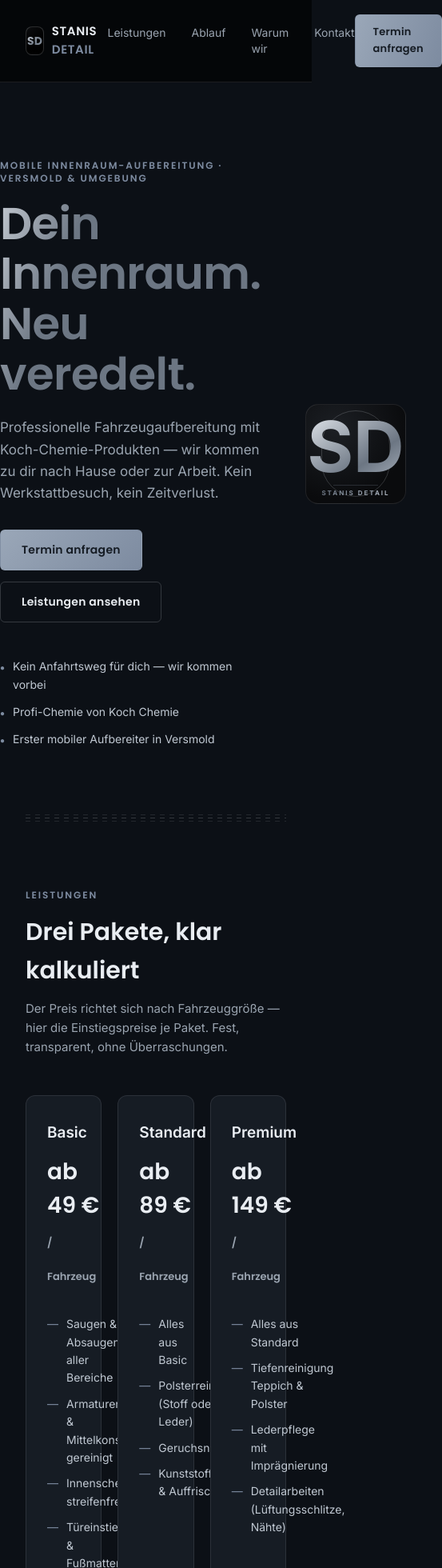
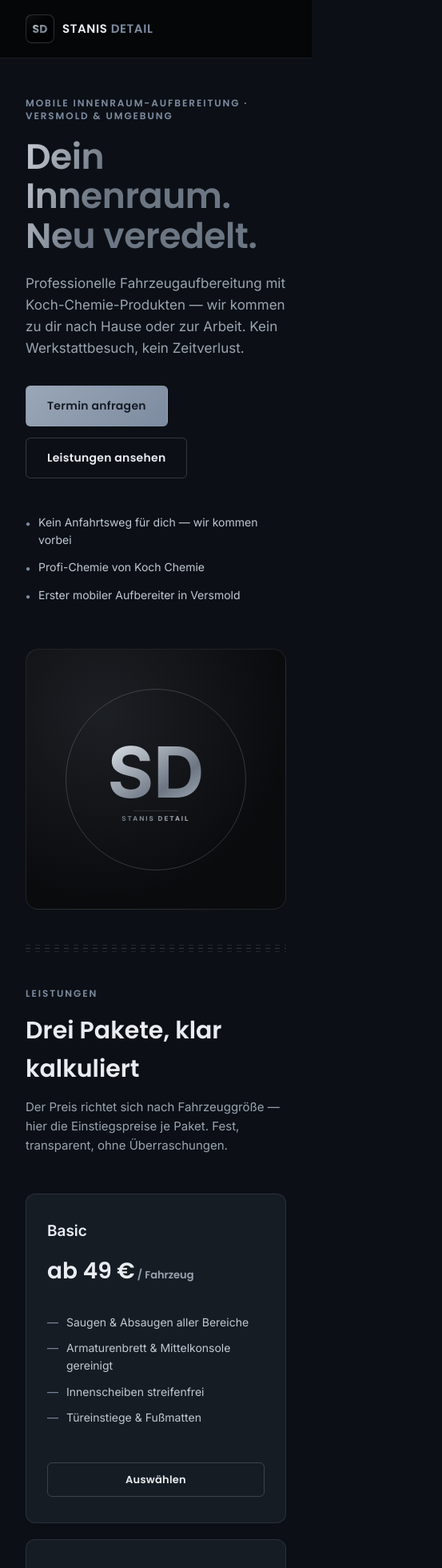
Before and after one commit to Chebannich/stanis-detail, a Next.js app: page / in a window 390 px wide. Shown: the top 1960 px of the page at 80% size, 553 px wide, since content can reach past the window. Built offline with nearby package versions, Linux system fonts and the light colour scheme.

Commit message:
feat: add responsive layouts across all sections

```diff
--- a/src/app/components/Contact.tsx
+++ b/src/app/components/Contact.tsx
@@ -23,7 +23,7 @@ export default function Contact () {
   }
 
   return (
-   <section className="py-22">
+   <section className="py-12 md:py-22">
       <Container>
         <div className="px-8">
           <div className="max-w-140 mb-12">
@@ -31,9 +31,9 @@ export default function Contact () {
             <h2 className="font-heading text-3xl font-semibold leading-[1.6] text-silver-100 mt-3.5">Termin anfragen</h2>
             <p className="text-[15px] leading-[1.6] text-silver-400 mt-3">Formular ausfüllen — wir melden uns innerhalb eines Tages mit einem Terminvorschlag.</p>
           </div>
-          <div className="grid grid-cols-[1.2fr_0.8fr] gap-8">
+          <div className="grid grid-cols-1 lg:grid-cols-[1.2fr_0.8fr] gap-8">
             <form onSubmit={handleSubmit} className="bg-surface border border-line rounded-xl p-8 flex flex-col gap-4">
-              <div className="grid grid-cols-2 gap-4">
+              <div className="grid grid-cols-1 sm:grid-cols-2 gap-4">
                 <div>
                   <label htmlFor="name" className="text-[12.5px] text-silver-400 mb-1.5 block">Name</label>
                   <input id="name" name="name" type="text" placeholder="Dein Name" value={formData.name} onChange={handleChange} className="w-full bg-surface-2 border border-line-strong rounded-md py-2.75 px-3 text-silver-100 text-[14px] outline-none" />
@@ -43,7 +43,7 @@ export default function Contact () {
                   <input id="contactWay" name="contactWay" type="text" placeholder="+49 ... oder name@mail.de" value={formData.contactWay} onChange={handleChange} className="w-full bg-surface-2 border border-line-strong rounded-md py-2.75 px-3 text-silver-100 text-[14px] outline-none" />
                 </div>
               </div>
-              <div className="grid grid-cols-2 gap-4">
+              <div className="grid grid-cols-1 sm:grid-cols-2 gap-4">
                 <div>
                   <label htmlFor="vehicle" className="text-[12.5px] text-silver-400 mb-1.5 block">Fahrzeugmodell</label>
                   <input id="vehicle" name="vehicle" type="text" placeholder="z. B. VW Golf 7" value={formData.vehicle} onChange={handleChange} className="w-full bg-surface-2 border border-line-strong rounded-md py-2.75 px-3 text-silver-100 text-[14px] outline-none" />
@@ -62,7 +62,7 @@ export default function Contact () {
                 <label htmlFor="message" className="text-[12.5px] text-silver-400 mb-1.5 block">Nachricht</label>
                 <textarea id="message" name="message" value={formData.message} onChange={handleChange} placeholder="Wunschtermin, Adresse, Besonderheiten... " className="w-full bg-surface-2 border border-line-strong rounded-md py-2.75 px-3 min-h-22.5 text-silver-100 text-[14px] outline-none"></textarea>
               </div>
-              <button type="submit" className="py-2.75 px-5.5 font-heading border border-transparent tracking-[0.02em] leading-[1.6] text-[13px] font-semibold text-on-accent bg-linear-110 from-accent-light to-accent rounded-md w-1/3">
+              <button type="submit" className="py-2.75 px-5.5 font-heading border border-transparent tracking-[0.02em] leading-[1.6] text-[13px] font-semibold text-on-accent bg-linear-110 from-accent-light to-accent rounded-md w-3/4 md:w-1/3">
                 Anfrage senden
               </button>
             </form>
--- a/src/app/components/Features.tsx
+++ b/src/app/components/Features.tsx
@@ -3,12 +3,12 @@ import { features } from "@/data/features";
 
 export default function Features () {
   return (
-    <section className="py-22">
+    <section className="py-12 md:py-22">
       <Container>
         <div className="px-8">
           <h3 className="font-heading text-xs font-semibold tracking-[0.16em] uppercase text-accent">Warum StanisDetail</h3>
           <h2 className="font-heading text-3xl font-semibold leading-[1.6] text-silver-100 mt-3.5 mb-14">Kein Studio. Kein Warten.</h2>
-          <div className="grid grid-cols-2 gap-px bg-line border border-line rounded-xl overflow-hidden">
+          <div className="grid grid-cols-1 sm:grid-cols-2 gap-px bg-line border border-line rounded-xl overflow-hidden">
             {features.map((feature) => (
               <div className="bg-surface p-7" key={feature.title}>
                 <h4 className="font-heading font-semibold text-base text-silver-100 mb-2">{feature.title}</h4>
--- a/src/app/components/Footer.tsx
+++ b/src/app/components/Footer.tsx
@@ -6,7 +6,7 @@ export default function Footer () {
     <footer className="py-11 border-t border-line">
       <Container>
         <div className="px-8">
-          <div className="flex flex-row justify-between items-center">
+          <div className="flex flex-col md:flex-row md:justify-between items-start md:items-center gap-3">
             <div className="text-[13px] text-silver-600">
               © 2026 StanisDetail — Mobile Fahrzeugaufbereitung, Versmold
             </div>
--- a/src/app/components/Header.tsx
+++ b/src/app/components/Header.tsx
@@ -14,13 +14,13 @@ export default function Header () {
             Stanis <b className="text-accent font-semibold">Detail</b>
           </div>
         </div>
-        <ul className="flex gap-8 text-sm text-silver-400">
+        <ul className="hidden lg:flex gap-8 text-sm text-silver-400">
           <li><Link href={'#pricing'}>Leistungen</Link></li>
           <li><Link href={'#howItWorks'}>Ablauf</Link></li>
           <li><Link href={'#features'}>Warum wir</Link></li>
           <li><Link href={'#contact'}>Kontakt</Link></li>
         </ul>
-        <Link href={'#contact'} className="py-2.75 px-5.5 font-heading border border-transparent tracking-[0.02em] leading-[1.6] text-[13px] font-semibold text-on-accent bg-linear-110 from-accent-light to-accent rounded-md">Termin anfragen</Link>
+        <Link href={'#contact'} className="hidden lg:block py-2.75 px-5.5 font-heading border border-transparent tracking-[0.02em] leading-[1.6] text-[13px] font-semibold text-on-accent bg-linear-110 from-accent-light to-accent rounded-md">Termin anfragen</Link>
       </div>
      </Container>
     </header>
--- a/src/app/components/Hero.tsx
+++ b/src/app/components/Hero.tsx
@@ -3,12 +3,12 @@ import Container from "./Container"
 
 export default function Hero () {
   return (
-    <section className="pt-24 pb-21.5">
+    <section className="py-12 md:pt-24 md:pb-21.5">
       <Container>
-        <div className="grid grid-cols-[1.1fr_0.9fr] gap-14 items-center">
+        <div className="grid grid-cols-1 px-8 lg:grid-cols-[1.1fr_0.9fr] gap-14 items-center">
           <div className="flex flex-col flex-1">
             <h3 className="font-heading text-xs font-semibold tracking-[0.16em] uppercase text-accent">Mobile Innenraum-Aufbereitung · Versmold & Umgebung</h3>
-            <h1 className="font-heading text-[56px] font-semibold leading-[1.12] tracking-[-0.01em] mt-4.5 mb-5.5
+            <h1 className="font-heading text-[44px] lg:text-[56px] font-semibold leading-[1.12] tracking-[-0.01em] mt-4.5 mb-5.5
                           text-transparent bg-clip-text bg-[linear-gradient(110deg,var(--color-silver-400)_0%,var(--color-silver-100)_25%,#ffffff_32%,var(--color-silver-100)_40%,var(--color-silver-600)_60%)]
                           bg-[length:220%_100%] animate-sweep">
               Dein Innenraum.<br />
--- a/src/app/components/HowItWorks.tsx
+++ b/src/app/components/HowItWorks.tsx
@@ -3,14 +3,14 @@ import { steps } from "@/data/steps";
 
 export default function HowItWorks () {
   return (
-   <section className="py-22">
+   <section className="py-12 md:py-22">
       <Container>
         <div className="px-8">
           <div>
             <h3 className="font-heading text-xs font-semibold tracking-[0.16em] uppercase text-accent">Ablauf</h3>
             <h2 className="font-heading text-3xl font-semibold leading-[1.6] text-silver-100 mt-3.5 mb-14">Vier Schritte bis zum Termin</h2>
           </div>
-          <div className="grid grid-cols-4 gap-0">
+          <div className="grid-cols-1 sm:grid-cols-2 lg:grid-cols-4 gap-0">
             {steps.map((step) => (
               <div className="py-6 pr-5.5" key={step.name}>
                 <div className="font-heading font-semibold text-[13px] text-accent mb-2.5 tracking-[0.04em]">0{step.number}</div>
--- a/src/app/components/Pricing.tsx
+++ b/src/app/components/Pricing.tsx
@@ -5,7 +5,7 @@ import { pricingTiers } from "@/data/pricingTiers";
 
 export default function Pricing () {
   return (
-    <section className="py-22">
+    <section className="py-12 md:py-22">
       <Container>
         <div className="px-8">
           <div className="max-w-140 mb-12">
@@ -15,7 +15,7 @@ export default function Pricing () {
               Der Preis richtet sich nach Fahrzeuggröße — hier die Einstiegspreise je Paket. Fest, transparent, ohne Überraschungen.
             </p>
           </div>
-          <div className="grid grid-cols-3 gap-5">
+          <div className="grid grid-cols-1 sm:grid-cols-2 lg:grid-cols-3 gap-5">
             {pricingTiers.map((tier) => (
               <div className="bg-surface border border-line rounded-xl py-8 px-6.5 flex flex-col" key={tier.name}>
                 <h4 className="text-[19px] font-semibold text-silver-100">{tier.name}</h4>
```
